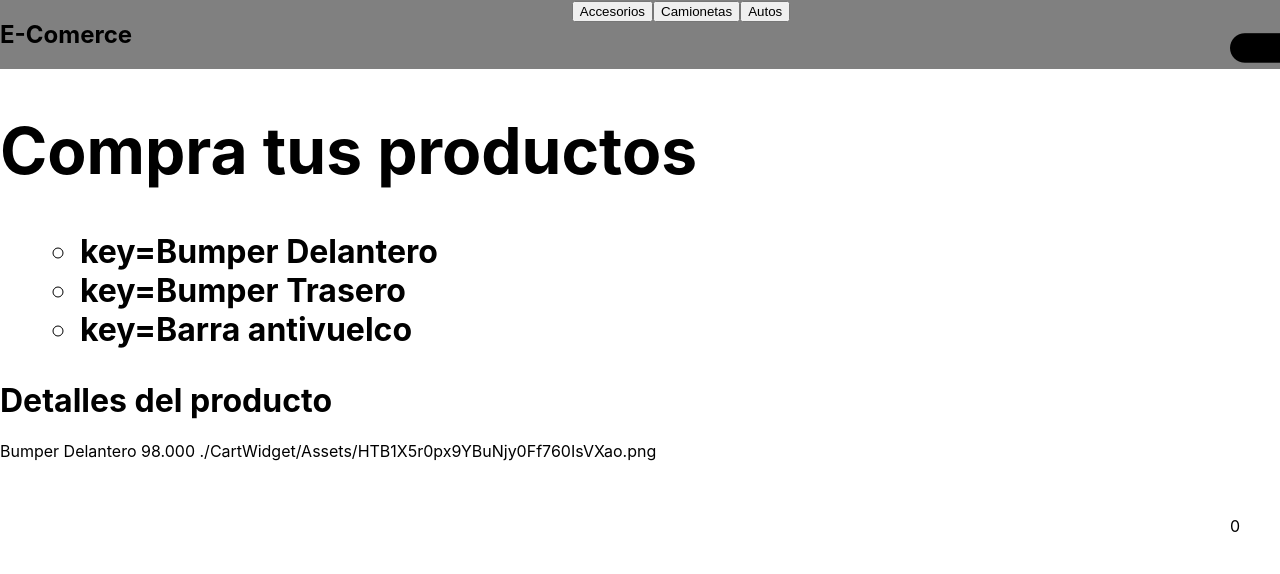
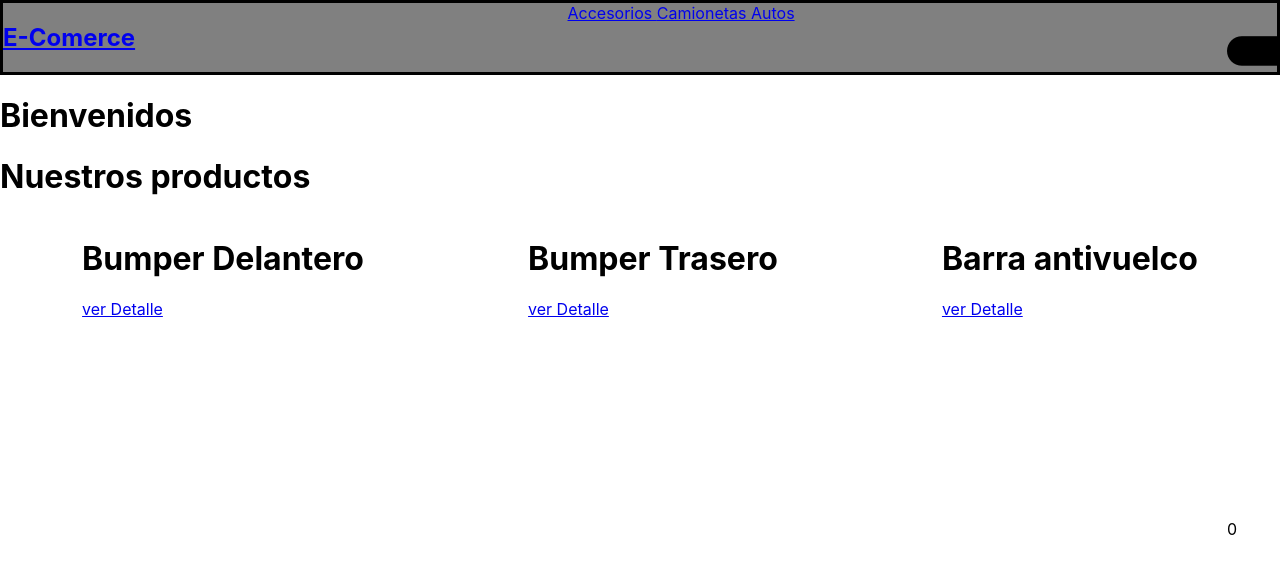
Before and after one commit to facuacunaa/EcomerceNFTs, a React (Create React App) app: page / in a window 1280 px wide. Shown: the top 574 px of the page. Built offline with nearby package versions, Linux system fonts and the light colour scheme.

Commit message:
Reentrega de la segunda entrega

```diff
--- a/src/App.js
+++ b/src/App.js
@@ -6,25 +6,37 @@ import ItemListContainer from './componentes/ItemListContainer/ItemListContainer
 import CartWidget from './componentes/CartWidget/CartWidget';
 import Counter from './componentes/Counter/Counter';
 import ItemDetailContainer from './componentes/ItemDetailContainer/ItemDetailContainer';
-import {BrowserRouter, Routes, Route, link} from 'react-router-dom'
+import {BrowserRouter, Routes, Route, Link} from 'react-router-dom'
+import ItemList from './componentes/ItemList/ItemList';
+
+
 
 
 
 function App() {
 
-  const handleOnAdd = () => console.log ('agregar al carrito')
+
 
 
   return (
     <div className='app'>
 
+
+       <BrowserRouter>
        <Navbar/>
-      <h1> <ItemListContainer greeting={'Compra tus productos'}/></h1 >
-      <ItemDetailContainer/>
+       <h1>Bienvenidos</h1>
+     {/*  <div>
+          <Link to='/'>Listado</Link>
+          <Link to='/detail'>Detalle</Link>
+  </div>*/}
 
-        <section>
-       {/*<Counter initial= {0} stock={10} onAdd={handleOnAdd}/>*/}
-       </section>
+       <Routes>
+         <Route path='/' element= {<ItemListContainer />} />
+         <Route path='/category/:categoryId' element ={<ItemListContainer/>}/>
+         <Route path='/detail/:productId' element ={<ItemDetailContainer/>} />
+      </Routes>
+      </BrowserRouter>
+
     </div>
 
 
--- a/src/asyncMock.js
+++ b/src/asyncMock.js
@@ -2,7 +2,7 @@ const products = [
 {
     id: '1',
     name: 'Bumper Delantero',
-    price: '98.000',
+    price:  '$98.000',
     category:'Camionetas',
     img: './CartWidget/Assets/HTB1X5r0px9YBuNjy0Ff760IsVXao.png',
     stock:'10',
@@ -10,8 +10,8 @@ const products = [
 
 
 },
- {id: '2', name:'Bumper Trasero', price:'95.000', category:'Camionetas', img:'img', stock:'10', description:'descripcion del producto' },
- {id: '3', name:'Barra antivuelco', price:'60.000', category:'Camionetas', img:'img', stock:'10', description:'descripcion del producto' }
+ {id: '2', name:'Bumper Trasero', price:'$95.000', category:'Camionetas', img:'img', stock:'10', description:'descripcion del producto' },
+ {id: '3', name:'Barra antivuelco', price:'$60.000', category:'Camionetas', img:'img', stock:'10', description:'descripcion del producto' }
 ]
 
  export const getProducts = () => {
@@ -25,7 +25,14 @@ export const getProduct = (id) => {
     return new Promise((resolve) => {
     setTimeout(() => {
         resolve(products.find(prod => prod.id === id))
-    },3000)
+    },2000)
 
 })
 }
+export const getProductsByCategory = (categoryId) => {
+    return new Promise ((resolve ) => {
+        setTimeout (() => {
+            resolve(products.filter(prod => prod.category === categoryId))
+        }, 1000)
+    })
+}
--- a/src/componentes/ItemDetailContainer/ItemDetailContainer.js
+++ b/src/componentes/ItemDetailContainer/ItemDetailContainer.js
@@ -1,30 +1,31 @@
-import { useEffect, useState } from "react"
+import {useState, useEffect} from "react"
 import { getProduct } from "../../asyncMock"
+import { useParams } from "react-router-dom"
+
 
 const ItemDetailContainer = () => {
  const [product, setProduct] =useState({})
- const [Loading, setLoading] = useState(true)
+ const [loading, setLoading] = useState(true)
 
+ const { productId } = useParams()
 
-
-   useEffect (() => {
-        getProduct('1').then(response => {
+   useEffect(() => {
+        getProduct(productId).then(response => {
             setProduct(response)
         }).finally (() => {
             setLoading(false)
         })
 
-       },[])
-    if (Loading) {
+       }, [])
+    if (loading) {
         return <h1>Cargando...</h1>
     }
 
 
 return (
     <div>
-        <h1>Detalles del producto</h1>
-
-        <div> {product.name} {product.price} {product.img}</div>
+        <h2>Detalles del producto</h2>
+        <div> {product.id} {product.name} {product.price} {product.img}</div>
     </div>
 )
 }
--- a/src/componentes/ItemList/ItemList.js
+++ b/src/componentes/ItemList/ItemList.js
@@ -1,8 +1,13 @@
+ import { Link } from "react-router-dom"
+
+
  const ItemList = ({products}) => {
 
     return(
-        <ul>
-            { products.map( product=> <li>key={product.name}</li>)}
+        <ul style={{display:'flex', flexDirection:'column'}}>
+
+            { products.map(product => <Link to={`/detail/${product.id}`} key={product.id}>{product.name}</Link>)}
+
         </ul>
     )
  }
--- a/src/componentes/ItemListContainer/ItemListContainer.js
+++ b/src/componentes/ItemListContainer/ItemListContainer.js
@@ -1,37 +1,68 @@
   import { useEffect, useState } from "react"
+import { Link, useParams } from "react-router-dom"
 import { getProducts } from "../../asyncMock"
 import ItemList from "../ItemList/ItemList"
 import './ItemListContainer.css'
+import { getProductsByCategory } from "../../asyncMock"
 
   const ItemListContainer = ({greeting}) => {
-    const [products,setProducts] = useState([])
+    const [products, setProducts] = useState([])
+    const [error, setError] =useState(false)
+    const [loading, setLoading] =useState(true)
+
+    const {categoryId } = useParams()
 
     useEffect (() => {
-      getProducts().then(res => {
-        setProducts(res)
+      if (!categoryId){
+      getProducts().then(products => {
+        setProducts(products)
 
         }).catch(error=> {
           console.log(error)
+          setError(true)
 
+        }).finally (() => {
+          setLoading(false)
         })
-      }  ,[])
+      } else {
+        getProductsByCategory(categoryId).then(res =>{
+          setProducts(res)
+      }).catch(error => {
+        console.log(error)
+        setError(true)
+      }).finally(() => {
+        setLoading(false)
+      })
+      }
+
+     } ,[categoryId])
 
 
-   const productosTransformados = products.map( product=> <li>{product.name}</li>)
+  // const productosTransformados = products.map( product=> <li>{product.name}</li>)
+
+
 
 
 
     return (
 
       <div className="ItemListConteiner">
-      <h1 style={{align:'center'}}>{greeting}</h1>
-      <ul>
-        <ItemList products={products}/>
-    </ul>
+      <h1 style={{text:'center'}}>Nuestros productos</h1>
+      <div style={{display:'flex', flexDirection:'row',  justifyContent:'space-around'}}>
+        {products.map(prod =>(
+          <div key={prod.id}>
+            <h1>{prod.name}</h1>
+            <Link to={`/detail/${prod.id}`}>ver Detalle</Link>
+            </div>
+        ))
+  }
+      </div>
+
       </div>
 
     )
 
 
   }
+
   export default ItemListContainer
--- a/src/componentes/Navbar/Navbar.js
+++ b/src/componentes/Navbar/Navbar.js
@@ -1,23 +1,29 @@
 
 import './Navbar.css'
 import CartWidget from '../CartWidget/CartWidget'
+import { Link } from 'react-router-dom'
+
+
 
 
 const Navbar = () => {
     return (
 
-        <nav style={{display:'flex' , justifyContent:'space-between', backgroundColor:'gray' }}>
+        <nav className="NavBar" style={{display:'flex' , justifyContent:'space-between', backgroundColor:'gray', border:'solid'}}>
 
-           <div>
+           <div className='NavBar'>
+            <Link to= '/'>
                    <h1> E-Comerce</h1>
+            </Link>
            </div>
 
-           <div>
-                   <button> Accesorios </button>
-                   <button> Camionetas </button>
-                  < button> Autos </button>
+           <div className="categories" style={{ }}>
+                   <Link to='/category/Accesorios'  classname="option"> Accesorios </Link>
+                   <Link to='/category/Camionetas' className="option"> Camionetas </Link>
+                  <Link to='/category/Autos' className="option"> Autos </Link>
+          </div>
 
-           </div>
+
            <div style={{height:'10px' , width:'50px'}}>
              <CartWidget />
            </div>
```
Also changed, not shown: src/componentes/MercadoLibre/MercadoLibre.js (added, +36 -0 lines).
